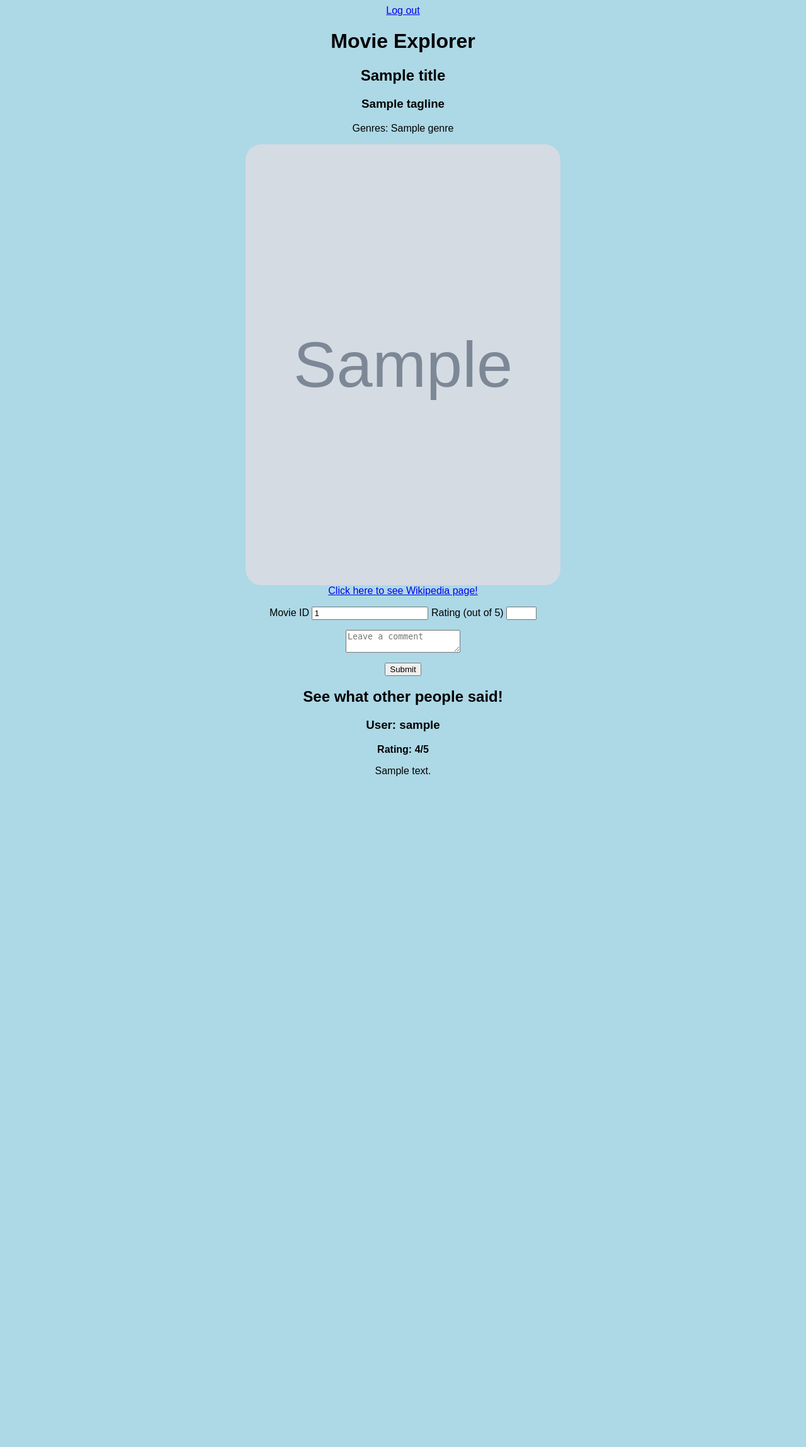
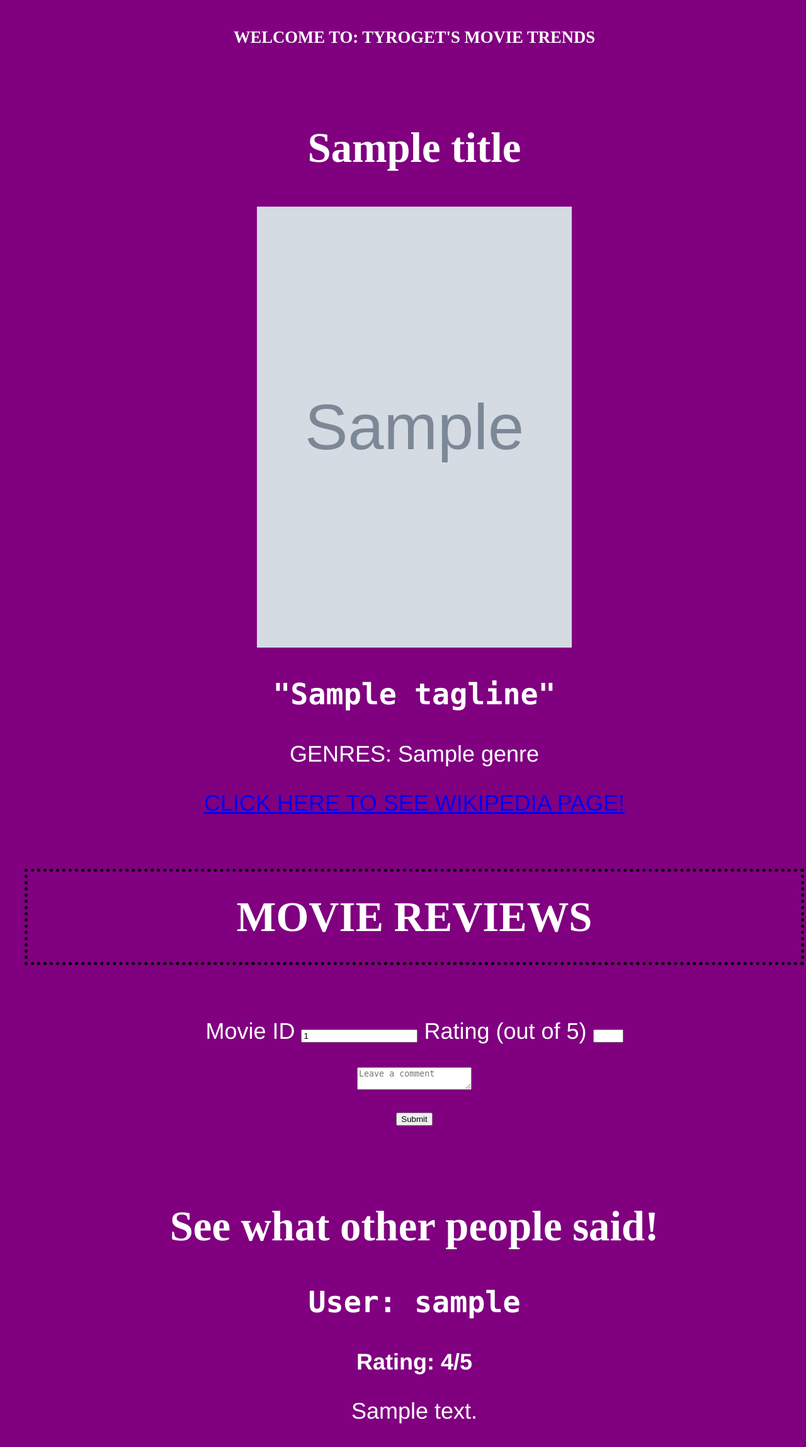
Before and after one commit to pricety/moviediscovery, a Flask app: template templates/index.html in a window 1280 px wide. Shown: the whole page at 63% size. Before the commit the page ends 1232 px from the top, so only its background shows below. Run offline with Flask 2, Linux system fonts and the light colour scheme; tables that the repository leaves empty hold one stand-in row (values such as "Sample post"); the template is opened without the code that fills it: values that come from a table or form of the project are taken from there, most other values are stand-ins (such as "Sample title", 1, 10 or a date in 2020); grey boxes marked "Sample" are stand-in pictures.

Commit message:
merge of M2 and M3

```diff
--- a/routes.py
+++ b/routes.py
@@ -57,7 +57,7 @@ def login_post():
 
 
 MOVIE_IDS = [
-    157336,  # actually IDK what this is
+    354912, 10625, 8291, 9806
 ]
 
 
--- a/static/style.css
+++ b/static/style.css
@@ -1,17 +1,39 @@
 body {
-  background-color: lightblue;
-  text-align: center;
-  font-family: Arial, Helvetica, sans-serif;
+	font-family: helvetica;
+	color: white;
+	background-color: purple;
+	font-size: 27pt;
+	padding-top: 1em;
+	padding-left: 1em;
+	text-align: center;
+	text-transform: upper-case;
 }
 
-img {
-  border-radius: 25px;
+h1 {
+	text-align: center;
+	font-family: rockwell;
+	font-size: 20pt;
 }
 
-audio {
-  padding-bottom: 30px;
+h2 {
+	text-align: center;
+	font-family: rockwell;
+	font-size: 50pt;
+	padding-top: 1em;
+
 }
 
-.feedback {
-  margin: 0 auto;
+h3 {
+        text-align: center;
+        font-family: Monaco;
+        font-size: 35pt;
 }
+
+h4 {
+        text-align: center;
+        font-family: rockwell;
+        font-size: 50pt;
+        padding-top: 0.5em;
+	padding-bottom: 0.5em;
+        outline: 5px dotted black;
+}
--- a/templates/index.html
+++ b/templates/index.html
@@ -1,20 +1,25 @@
 <html>
 
 <head>
-	<link rel="stylesheet" href={{ url_for('static', filename='style.css' ) }} />
+    <link rel="stylesheet" href={{ url_for( 'static', filename='style.css' ) }} />
 </head>
 
 <body>
-	<a href="/logout">Log out</a>
-	<h1>Movie Explorer</h1>
-	<h2>{{title}}</h2>
-	<h3>{{tagline}}</h3>
-	<p>Genres: {{genre}}</p>
-	<div>
-		<img src="{{poster_image}}" width=500 height=700 />
-	</div>
-	<a href="{{wiki_url}}"> Click here to see Wikipedia page! </a>
+    <h1> WELCOME TO: TYROGET'S MOVIE TRENDS</h1>
 
+	<p> </p>
+    <div class='container'>
+    <div class='container'>
+	<h2> {{ title }} </h2>
+
+	<img src="{{poster_image}}" width=500 height=700 />
+	<div class='container'>
+	<h3><b>"{{ tagline }}"</b></h3>
+	<p class="uppercase"> GENRES: {{ genre }}</p>
+	<a href="{{ wiki_url }}">CLICK HERE TO SEE WIKIPEDIA PAGE!</a>
+    </div>
+
+    <h4> MOVIE REVIEWS </h4>
 	<div class="feedback">
 	<form method="POST" action="/rate">
 		<p>
--- a/templates/login.html
+++ b/templates/login.html
@@ -1,5 +1,7 @@
 <html>
-    <head></head>
+    <head>
+	<link rel="stylesheet" href={{ url_for('static', filename='login.css' ) }} />
+    </head>
     <body>
         <h1>Log In</h1>
         <form method="POST" action="/login">
--- a/templates/signup.html
+++ b/templates/signup.html
@@ -1,5 +1,7 @@
 <html>
-    <head></head>
+    <head>
+	<link rel="stylesheet" href={{ url_for('static', filename='signup.css' ) }} />
+    </head>
     <body>
         <h1>Sign up!</h1>
         <form method="POST" action="/signup">
```
Also changed, not shown: static/login.css (added, +19 -0 lines), static/signup.css (added, +19 -0 lines).
